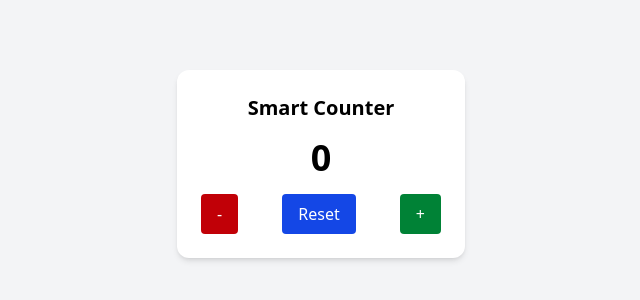
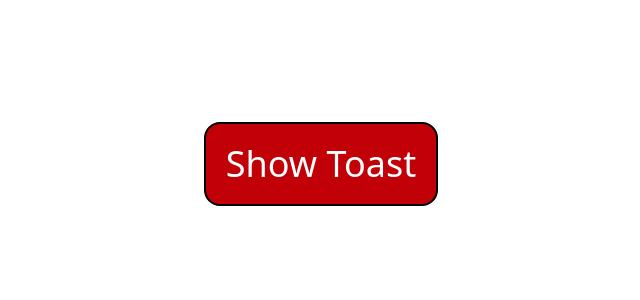
Before and after one commit to praisezedo/REACT-PRACTICE, a React (Vite) app: page / in a window 1280 px wide. Shown: the part 236-536 px from the top of the page, without its empty margins (319-959 px from the left). Built offline with nearby package versions, Linux system fonts and the light colour scheme.

Commit message:
toasted practie

```diff
--- a/src/App.jsx
+++ b/src/App.jsx
@@ -1,9 +1,9 @@
-import ClickCounter from './ClickCounter';
+import ToastDemo from './ToastDemo';
 
 function App() {
    return (
     <>
-       <ClickCounter />
+       <ToastDemo />
     </>
    )
 }
--- a/src/ClickCounter.jsx
+++ /dev/null
@@ -1,70 +0,0 @@
-import { useState } from "react";
-
-export default function ClickCounter() {
-  const [count, setCount] = useState(0);
-  const [message, setMessage] = useState("");
-
-  const increment = () => {
-    if (count === 10) {
-      setMessage("⚠️ Maximum limit reached!");
-        setTimeout(() => {
-        setMessage("");
-      }, 2000);
-      return;
-    }
-    setCount(count + 1);
-    setMessage("");
-  };
-
-  const decrement = () => {
-    if (count === 0) {
-      setMessage("⚠️ You can't go below zero!");
-     setTimeout(() => {
-        setMessage("");
-      }, 2000);
-      return;
-    }
-    setCount(count - 1);
-    setMessage("");
-  };
-
-  const reset = () => {
-    setCount(0);
-    setMessage("");
-  };
-
-  return (
-    <div className="flex flex-col items-center justify-center min-h-screen bg-gray-100">
-      <div className="bg-white p-6 rounded-xl shadow-md w-72 text-center">
-        <h1 className="text-xl font-bold mb-4">Smart Counter</h1>
-
-        <p className="text-4xl font-semibold mb-4">{count}</p>
-
-        {message && <p className="text-2xl text-red-500 mb-3">{message}</p>}
-
-        <div className="flex justify-between">
-          <button
-            onClick={decrement}
-            className={`bg-red-700 px-4 py-2 text-white rounded`}
-          >
-            -
-          </button>
-
-          <button
-            onClick={reset}
-            className={`bg-blue-700 px-4 py-2 text-white rounded`}
-          >
-            Reset
-          </button>
-
-          <button
-            onClick={increment}
-            className={`bg-green-700 px-4 py-2 text-white rounded`}
-          >
-            +
-          </button>
-        </div>
-      </div>
-    </div>
-  );
-}
--- a/src/HoverCounter.jsx
+++ /dev/null
@@ -1,10 +0,0 @@
-import withCounter from "./withCounter";
-
-const HoverCounter = (props) => {
-    const { incrementCount, count } = props;
-    return (
-        <h2 className="bg-green-500 text-white p-3 rounded-2xl hover:opacity-50" onMouseOver={incrementCount}>Hovered {count} times</h2>
-    );
-};
-
-export default withCounter(HoverCounter);
--- /dev/null
+++ b/src/Toast.jsx
@@ -0,0 +1,11 @@
+
+export default function Toast ({message, onClose}) {
+     return (
+        <div>
+        <div className="absolute top-1/2 left-1/2 transform -translate-x-1/2 -translate-y-1/2  bg-gray-800 text-white p-4 rounded-lg shadow-lg">
+            <h1 className="text-4xl">{message}</h1>
+            <button onClick={onClose} className="mt-2 bg-red-700 px-3 py-1 rounded">Close</button>
+        </div>
+        </div>
+     )
+}
--- /dev/null
+++ b/src/ToastDemo.jsx
@@ -0,0 +1,12 @@
+import { useState } from "react";
+import Toast from "./Toast";
+export default function ClickCounter() {
+const [showToast , setShowToast] = useState(false);
+
+return (
+  <div className="flex flex-col items-center justify-center h-screen">
+    <button onClick={() => setShowToast(true)} className="bg-red-700 p-5 text-4xl border-2 border-black text-white rounded-2xl">Show Toast</button>
+    {showToast && <Toast message="This is a toast message!" onClose={() => setShowToast(false)} />}
+  </div>
+)
+}
--- a/src/useContext.jsx
+++ /dev/null
@@ -1,8 +0,0 @@
-import React from "react";
-
-const usecontext = React.createContext();
-
-const Provider = usecontext.Provider;
-const Consumer = usecontext.Consumer;
-
-export { Provider, Consumer };
```
